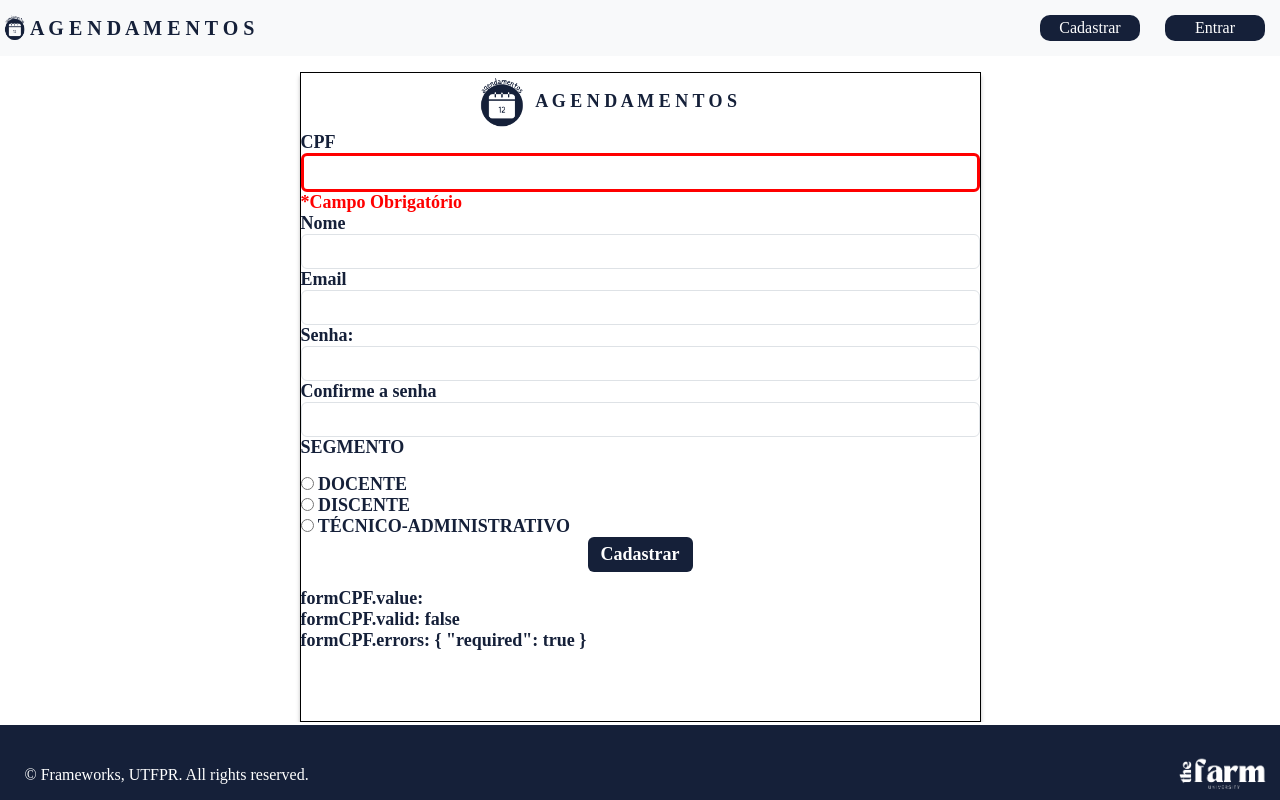
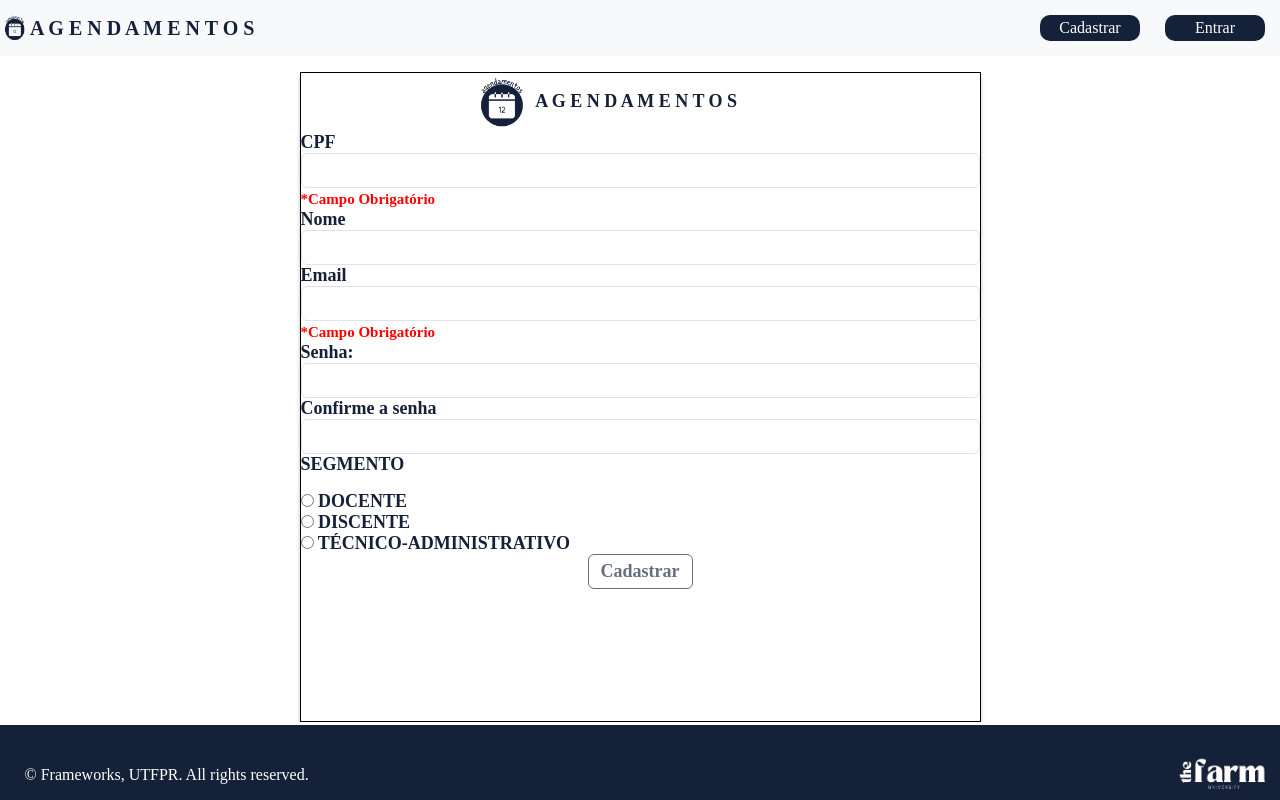
Before and after one commit to danielapandrade/controle-agendamento, an Angular app: page /cadastrar in a window 1280 px wide. Built offline with nearby package versions, Linux system fonts and the light colour scheme.

Commit message:
validando campos do formulário

```diff
--- a/src/app/cadastrar/cadastrar.component.css
+++ b/src/app/cadastrar/cadastrar.component.css
@@ -11,6 +11,7 @@
 
 .erros{
     color: red;
+    font-size: 15px;
 }
 
 .panel {
--- a/src/app/cadastrar/cadastrar.component.html
+++ b/src/app/cadastrar/cadastrar.component.html
@@ -9,7 +9,7 @@
         <label for="name">CPF</label>
            <input pattern="^[0-9]{3}.?[0-9]{3}.?[0-9]{3}-?[0-9]{2}"
            ngModel #formCPF="ngModel" type="text" class="form-control" id="cpf" required
-           minlength="11"  name="CPF" [ngStyle]="formCPF.valid ? {'border': '3px solid green'}: {'border': '3px solid red'}" >
+           minlength="11"  name="CPF" [ngStyle]="formCPF.valid ? {'border': '3px solid green'}: {}" >
       </div>
       <div *ngIf="formCPF.errors?.['required']"
       >
@@ -28,8 +28,13 @@
       </div>
         <div class="form-group">
           <label for="email">Email</label>
-          <input type="email" pattern="^[a-z0-9!#$%&'*+/=?^_`{|}~-]+(?:\.[a-z0-9!#$%&'*+/=?^_`{|}~-]+)*@(?:[a-z0-9](?:[a-z0-9-]*[a-z0-9])?\.)+[a-z0-9](?:[a-z0-9-]*[a-z0-9])?$" class="form-control" id="email">
+          <input  ngModel
+          #formMail="ngModel" name="mail" type="email" required pattern="^[a-z0-9!#$%&'*+/=?^_`{|}~-]+(?:\.[a-z0-9!#$%&'*+/=?^_`{|}~-]+)*@(?:[a-z0-9](?:[a-z0-9-]*[a-z0-9])?\.)+[a-z0-9](?:[a-z0-9-]*[a-z0-9])?$" class="form-control" id="email">
         </div>
+        <div *ngIf="formMail.errors?.['required']"
+      >
+       <span class="erros"> *Campo Obrigatório</span>
+      </div>
         <div class="form-group">
           <label for="pwd">Senha:</label>
           <input type="password" class="form-control" id="pwd">
@@ -87,7 +92,7 @@
              <span class="erros"> *Campo Obrigatório</span>
             </div>
 
-            <button type="submit" class="btn btn-default">Cadastrar</button>
+            <button type="submit" [disabled]="formNome.invalid || formCPF.invalid || formMail.invalid" class="btn btn-default">Cadastrar</button>
           </div>
         </div>
 
@@ -96,19 +101,4 @@
       </form>
 
 
-
-<div>
-  formCPF.value:
-  {{formCPF.value}}
 </div>
-<div>
-  formCPF.valid:
-  {{formCPF.valid}}
-</div>
-<div>
-  <!-- Para utilizar o "| json"
-       importe o CommonModule -->
-       formCPF.errors:
-  {{formCPF.errors | json}}
-</div>
-</div>
--- a/src/app/cadastrar/cadastrar.component.ts
+++ b/src/app/cadastrar/cadastrar.component.ts
@@ -25,4 +25,7 @@ export class CadastrarComponent {
   }
 
 
+
+
+
 }
```
Also changed, not shown: src/app/model/user.ts (added, +17 -0 lines).
